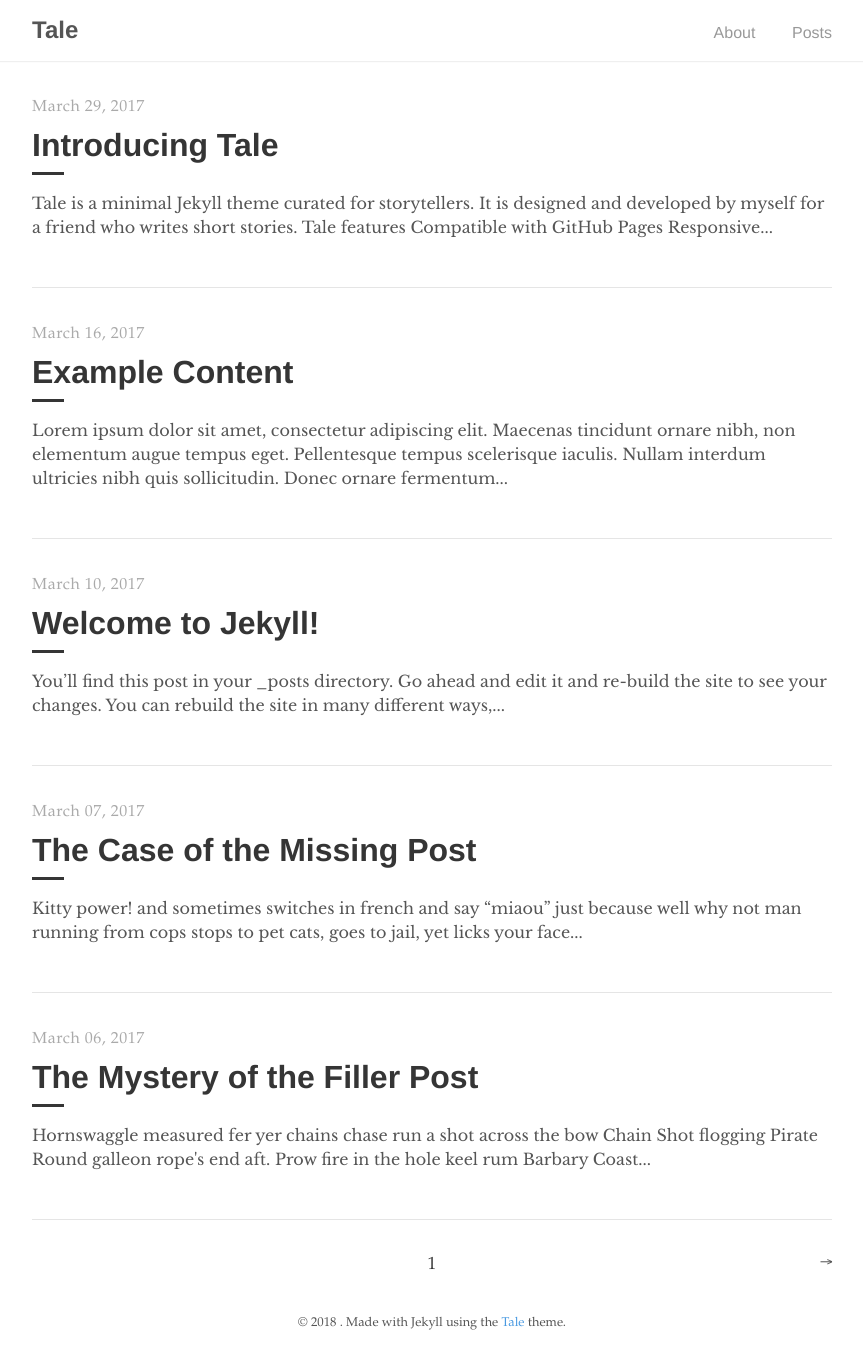
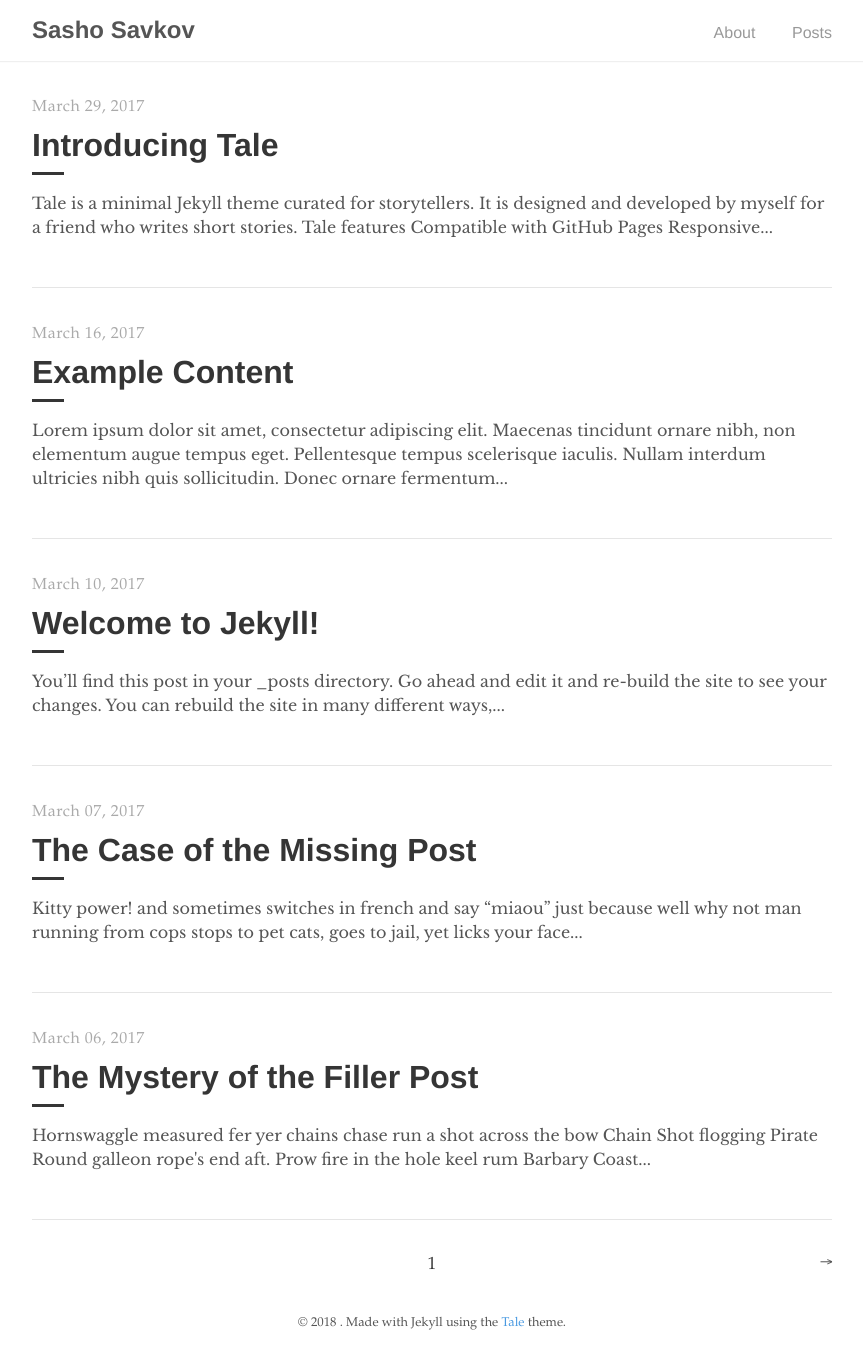
Before and after one commit to savkov/savkov.github.io, a Jekyll site: the page built from index.html, in a window 1280 px wide. Shown: the whole page, without its empty margins (208-1071 px from the left). Built offline with Jekyll 4.4.1, drawn with Linux system fonts in a browser that asks for light colours; the list of posts is cut into pages by our own code.

Commit message:
Update _config.yml

```diff
--- a/_config.yml
+++ b/_config.yml
@@ -1,8 +1,8 @@
 remote_theme: chesterhow/tale
 
 # Site settings
-title:          Tale
-description:    "Minimal Jekyll theme for storytellers"
+title:          Sasho Savkov
+description:    "NLP Scientist and Engineer"
 url:            "https://savkov.github.io"
 
 # Build settings
```
